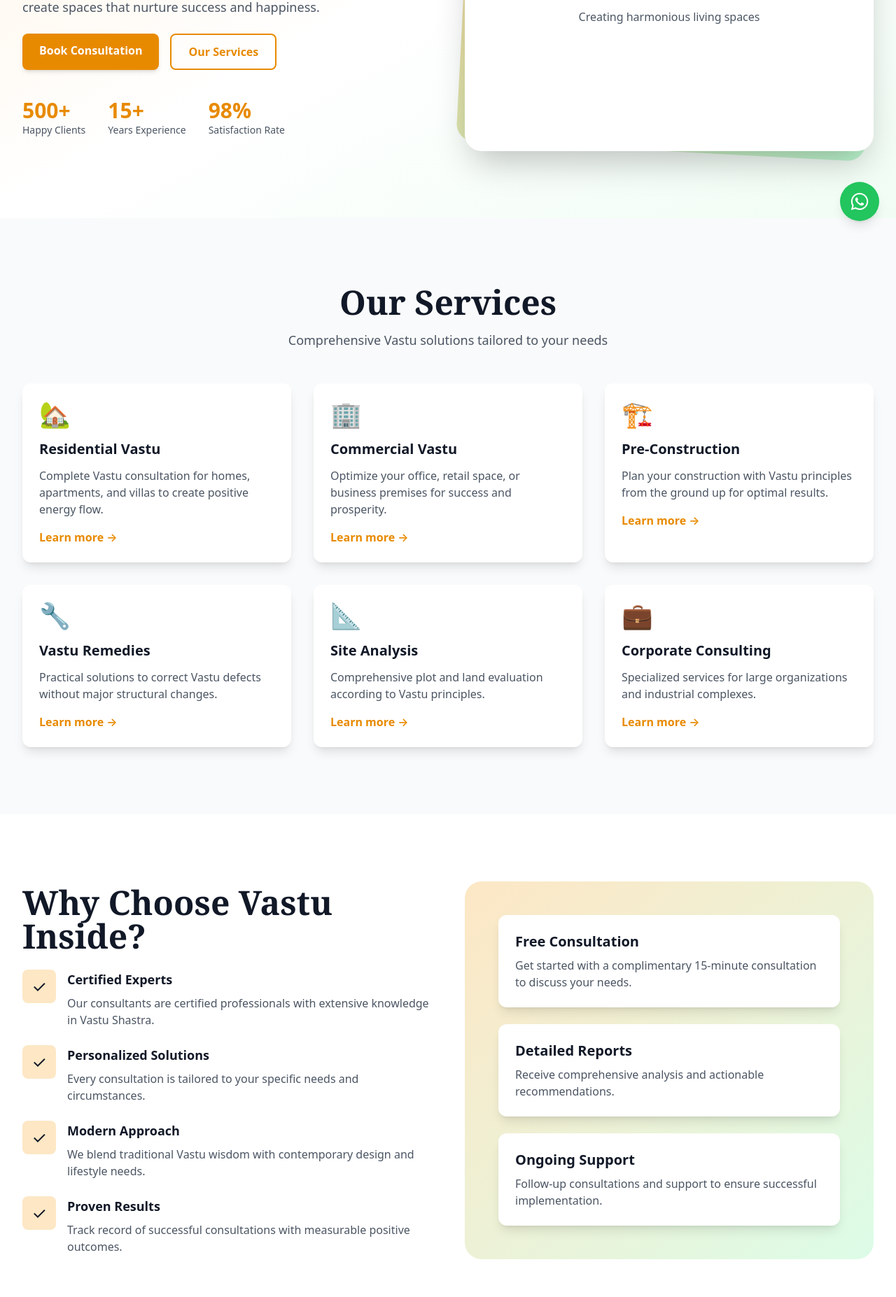
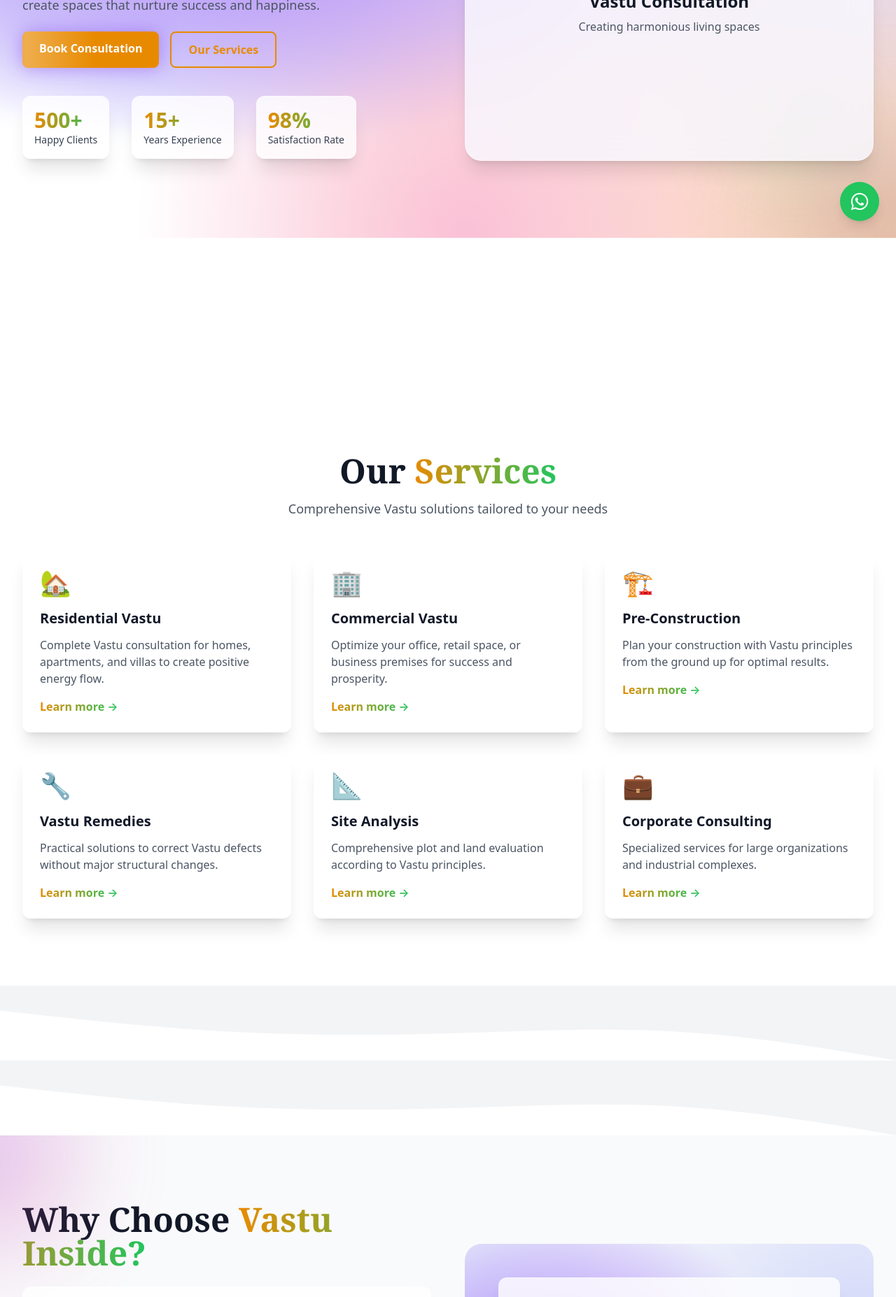
Before and after one commit to ajaysingh721/vastu-inside, a Next.js app: page / in a window 1280 px wide. Shown: the part 460-2314 px from the top of the page at 70% size. Built offline with nearby package versions, Linux system fonts and the light colour scheme.

Commit message:
Add WaveDivider component and enhance homepage with animations and glassmorphism effects

```diff
--- a/app/globals.css
+++ b/app/globals.css
@@ -59,4 +59,193 @@
   .text-balance {
     text-wrap: balance;
   }
+
+  /* Glassmorphism Effects */
+  .glass {
+    @apply bg-white/80 backdrop-blur-lg border border-white/20 shadow-xl;
+  }
+
+  .glass-dark {
+    @apply bg-gray-900/80 backdrop-blur-lg border border-white/10 shadow-xl;
+  }
+
+  .glass-primary {
+    @apply bg-primary-500/10 backdrop-blur-lg border border-primary-500/20 shadow-xl;
+  }
+
+  /* Advanced Gradients */
+  .gradient-primary {
+    background: linear-gradient(135deg, #8b5cf6 0%, #6366f1 100%);
+  }
+
+  .gradient-secondary {
+    background: linear-gradient(135deg, #ec4899 0%, #f59e0b 100%);
+  }
+
+  .gradient-mesh {
+    background:
+      radial-gradient(at 27% 37%, hsla(265, 89%, 78%, 1) 0px, transparent 50%),
+      radial-gradient(at 97% 21%, hsla(231, 77%, 90%, 1) 0px, transparent 50%),
+      radial-gradient(at 52% 99%, hsla(338, 87%, 87%, 1) 0px, transparent 50%),
+      radial-gradient(at 10% 29%, hsla(242, 86%, 85%, 1) 0px, transparent 50%),
+      radial-gradient(at 97% 96%, hsla(27, 87%, 84%, 1) 0px, transparent 50%),
+      radial-gradient(at 33% 50%, hsla(222, 85%, 88%, 1) 0px, transparent 50%),
+      radial-gradient(at 79% 53%, hsla(343, 79%, 88%, 1) 0px, transparent 50%);
+  }
+
+  /* Floating Animations */
+  .float {
+    animation: float 6s ease-in-out infinite;
+  }
+
+  .float-slow {
+    animation: float 8s ease-in-out infinite;
+  }
+
+  .float-delayed {
+    animation: float 6s ease-in-out 2s infinite;
+  }
+
+  @keyframes float {
+    0%, 100% {
+      transform: translateY(0px);
+    }
+    50% {
+      transform: translateY(-20px);
+    }
+  }
+
+  /* Pulse Glow Animation */
+  .pulse-glow {
+    animation: pulse-glow 3s ease-in-out infinite;
+  }
+
+  @keyframes pulse-glow {
+    0%, 100% {
+      box-shadow: 0 0 20px rgba(139, 92, 246, 0.5);
+    }
+    50% {
+      box-shadow: 0 0 40px rgba(139, 92, 246, 0.8);
+    }
+  }
+
+  /* Gradient Text */
+  .text-gradient {
+    @apply bg-clip-text text-transparent bg-gradient-to-r from-primary-500 to-secondary-500;
+  }
+
+  /* Particle Background */
+  .particles {
+    position: relative;
+    overflow: hidden;
+  }
+
+  .particles::before,
+  .particles::after {
+    content: '';
+    position: absolute;
+    width: 300px;
+    height: 300px;
+    border-radius: 50%;
+    filter: blur(80px);
+    opacity: 0.3;
+    animation: particle-float 10s ease-in-out infinite;
+  }
+
+  .particles::before {
+    background: linear-gradient(135deg, #8b5cf6, #ec4899);
+    top: -150px;
+    left: -150px;
+    animation-delay: 0s;
+  }
+
+  .particles::after {
+    background: linear-gradient(135deg, #6366f1, #f59e0b);
+    bottom: -150px;
+    right: -150px;
+    animation-delay: 5s;
+  }
+
+  @keyframes particle-float {
+    0%, 100% {
+      transform: translate(0, 0) scale(1);
+    }
+    33% {
+      transform: translate(30px, -30px) scale(1.1);
+    }
+    66% {
+      transform: translate(-30px, 30px) scale(0.9);
+    }
+  }
+
+  /* Shimmer Effect */
+  .shimmer {
+    position: relative;
+    overflow: hidden;
+  }
+
+  .shimmer::after {
+    content: '';
+    position: absolute;
+    top: 0;
+    left: -100%;
+    width: 100%;
+    height: 100%;
+    background: linear-gradient(90deg, transparent, rgba(255, 255, 255, 0.3), transparent);
+    animation: shimmer 3s infinite;
+  }
+
+  @keyframes shimmer {
+    0% {
+      left: -100%;
+    }
+    100% {
+      left: 100%;
+    }
+  }
+
+  /* Wave Animation */
+  .wave {
+    animation: wave 20s linear infinite;
+  }
+
+  @keyframes wave {
+    0% {
+      transform: translateX(0);
+    }
+    100% {
+      transform: translateX(-50%);
+    }
+  }
+
+  /* Hover Lift Effect */
+  .hover-lift {
+    transition: transform 0.3s ease, box-shadow 0.3s ease;
+  }
+
+  .hover-lift:hover {
+    transform: translateY(-10px);
+    box-shadow: 0 20px 40px rgba(0, 0, 0, 0.15);
+  }
+
+  /* Backdrop Blur Variations */
+  .backdrop-blur-xs {
+    backdrop-filter: blur(2px);
+  }
+
+  .backdrop-blur-sm {
+    backdrop-filter: blur(4px);
+  }
+
+  .backdrop-blur-base {
+    backdrop-filter: blur(8px);
+  }
+
+  .backdrop-blur-lg {
+    backdrop-filter: blur(16px);
+  }
+
+  .backdrop-blur-xl {
+    backdrop-filter: blur(24px);
+  }
 }
--- a/app/page.tsx
+++ b/app/page.tsx
@@ -1,49 +1,55 @@
 import Image from "next/image";
 import Link from "next/link";
+import WaveDivider from "@/components/WaveDivider";
 
 export default function Home() {
   return (
-    <div className="bg-white">
+    <div className="bg-white overflow-hidden">
       {/* Hero Section */}
-      <section className="relative bg-gradient-to-br from-primary-50 via-white to-secondary-50 section-padding">
-        <div className="container-custom">
+      <section className="relative particles gradient-mesh section-padding min-h-[90vh] flex items-center">
+        {/* Floating decorative elements */}
+        <div className="absolute top-20 left-10 w-20 h-20 bg-primary-400/20 rounded-full blur-2xl float"></div>
+        <div className="absolute bottom-20 right-20 w-32 h-32 bg-secondary-400/20 rounded-full blur-3xl float-delayed"></div>
+        <div className="absolute top-1/2 right-1/4 w-16 h-16 bg-purple-400/20 rounded-full blur-xl float-slow"></div>
+
+        <div className="container-custom relative z-10">
           <div className="grid lg:grid-cols-2 gap-12 items-center">
-            <div className="space-y-6">
-              <h1 className="heading-xl">
-                Transform Your Space with <span className="text-primary-500">Vastu Wisdom</span>
+            <div className="space-y-6 animate-fade-in">
+              <h1 className="heading-xl animate-slide-in">
+                Transform Your Space with <span className="text-gradient">Vastu Wisdom</span>
               </h1>
-              <p className="text-body">
+              <p className="text-body animate-slide-in-delay-1">
                 Experience harmony, prosperity, and well-being through expert Vastu consultation.
                 We blend ancient wisdom with modern living to create spaces that nurture success and happiness.
               </p>
-              <div className="flex flex-wrap gap-4">
-                <Link href="/contact" className="btn-primary">
+              <div className="flex flex-wrap gap-4 animate-slide-in-delay-2">
+                <Link href="/contact" className="btn-primary shimmer pulse-glow">
                   Book Consultation
                 </Link>
-                <Link href="/services" className="btn-outline">
+                <Link href="/services" className="btn-outline hover-lift">
                   Our Services
                 </Link>
               </div>
-              <div className="flex items-center gap-8 pt-4">
-                <div>
-                  <div className="text-3xl font-bold text-primary-500">500+</div>
-                  <div className="text-sm text-gray-600">Happy Clients</div>
+              <div className="flex items-center gap-8 pt-4 animate-slide-in-delay-3">
+                <div className="glass p-4 rounded-xl hover-lift">
+                  <div className="text-3xl font-bold text-gradient">500+</div>
+                  <div className="text-sm text-gray-700">Happy Clients</div>
                 </div>
-                <div>
-                  <div className="text-3xl font-bold text-primary-500">15+</div>
-                  <div className="text-sm text-gray-600">Years Experience</div>
+                <div className="glass p-4 rounded-xl hover-lift">
+                  <div className="text-3xl font-bold text-gradient">15+</div>
+                  <div className="text-sm text-gray-700">Years Experience</div>
                 </div>
-                <div>
-                  <div className="text-3xl font-bold text-primary-500">98%</div>
-                  <div className="text-sm text-gray-600">Satisfaction Rate</div>
+                <div className="glass p-4 rounded-xl hover-lift">
+                  <div className="text-3xl font-bold text-gradient">98%</div>
+                  <div className="text-sm text-gray-700">Satisfaction Rate</div>
                 </div>
               </div>
             </div>
-            <div className="relative h-[400px] lg:h-[500px]">
-              <div className="absolute inset-0 bg-gradient-to-br from-primary-200 to-secondary-200 rounded-3xl transform rotate-3"></div>
-              <div className="absolute inset-0 bg-white rounded-3xl shadow-2xl flex items-center justify-center">
+            <div className="relative h-[400px] lg:h-[500px] animate-fade-in-delay">
+              <div className="absolute inset-0 gradient-primary rounded-3xl transform rotate-3 float opacity-20"></div>
+              <div className="absolute inset-0 glass rounded-3xl shadow-2xl flex items-center justify-center hover-lift">
                 <div className="text-center p-8">
-                  <div className="text-6xl mb-4">🏠</div>
+                  <div className="text-6xl mb-4 float">🏠</div>
                   <h3 className="text-2xl font-bold text-gray-900 mb-2">Vastu Consultation</h3>
                   <p className="text-gray-600">Creating harmonious living spaces</p>
                 </div>
@@ -53,22 +59,26 @@
         </div>
       </section>
 
+      <WaveDivider color="white" />
+
+      <WaveDivider color="white" />
+
       {/* Services Overview Section */}
-      <section className="section-padding bg-gray-50">
+      <section className="section-padding bg-white relative">
         <div className="container-custom">
-          <div className="text-center mb-12">
-            <h2 className="heading-lg mb-4">Our Services</h2>
+          <div className="text-center mb-12 animate-fade-in">
+            <h2 className="heading-lg mb-4">Our <span className="text-gradient">Services</span></h2>
             <p className="text-body max-w-2xl mx-auto">
               Comprehensive Vastu solutions tailored to your needs
             </p>
           </div>
           <div className="grid md:grid-cols-2 lg:grid-cols-3 gap-8">
             {services.map((service, index) => (
-              <div key={index} className="card">
-                <div className="text-4xl mb-4">{service.icon}</div>
+              <div key={index} className="card glass hover-lift animate-slide-in" style={{ animationDelay: `${index * 0.1}s` }}>
+                <div className="text-4xl mb-4 float">{service.icon}</div>
                 <h3 className="text-xl font-bold mb-3">{service.title}</h3>
                 <p className="text-gray-600 mb-4">{service.description}</p>
-                <Link href="/services" className="text-primary-500 font-semibold hover:text-primary-600 inline-flex items-center">
+                <Link href="/services" className="text-gradient font-semibold inline-flex items-center hover:translate-x-1 transition-transform">
                   Learn more →
                 </Link>
               </div>
@@ -77,16 +87,20 @@
         </div>
       </section>
 
+      <WaveDivider color="gray" flip />
+
+      <WaveDivider color="gray" flip />
+
       {/* Why Choose Us Section */}
-      <section className="section-padding">
+      <section className="section-padding bg-gray-50 relative particles">
         <div className="container-custom">
           <div className="grid lg:grid-cols-2 gap-12 items-center">
-            <div>
-              <h2 className="heading-lg mb-6">Why Choose Vastu Inside?</h2>
+            <div className="animate-fade-in">
+              <h2 className="heading-lg mb-6">Why Choose <span className="text-gradient">Vastu Inside?</span></h2>
               <div className="space-y-6">
                 {benefits.map((benefit, index) => (
-                  <div key={index} className="flex gap-4">
-                    <div className="flex-shrink-0 w-12 h-12 bg-primary-100 rounded-lg flex items-center justify-center text-2xl">
+                  <div key={index} className="flex gap-4 glass p-4 rounded-xl hover-lift" style={{ animationDelay: `${index * 0.1}s` }}>
+                    <div className="flex-shrink-0 w-12 h-12 gradient-primary rounded-lg flex items-center justify-center text-2xl text-white shadow-lg">
                       {benefit.icon}
                     </div>
                     <div>
@@ -97,19 +111,19 @@
                 ))}
               </div>
             </div>
-            <div className="bg-gradient-to-br from-primary-100 to-secondary-100 rounded-3xl p-8 lg:p-12">
+            <div className="gradient-mesh rounded-3xl p-8 lg:p-12 animate-fade-in-delay">
               <div className="space-y-6">
-                <div className="bg-white rounded-xl p-6 shadow-lg">
-                  <h3 className="font-bold text-xl mb-2">Free Consultation</h3>
-                  <p className="text-gray-600">Get started with a complimentary 15-minute consultation to discuss your needs.</p>
+                <div className="glass rounded-xl p-6 shadow-lg hover-lift">
+                  <h3 className="font-bold text-xl mb-2 text-gradient">Free Consultation</h3>
+                  <p className="text-gray-700">Get started with a complimentary 15-minute consultation to discuss your needs.</p>
                 </div>
-                <div className="bg-white rounded-xl p-6 shadow-lg">
-                  <h3 className="font-bold text-xl mb-2">Detailed Reports</h3>
-                  <p className="text-gray-600">Receive comprehensive analysis and actionable recommendations.</p>
+                <div className="glass rounded-xl p-6 shadow-lg hover-lift">
+                  <h3 className="font-bold text-xl mb-2 text-gradient">Detailed Reports</h3>
+                  <p className="text-gray-700">Receive comprehensive analysis and actionable recommendations.</p>
                 </div>
-                <div className="bg-white rounded-xl p-6 shadow-lg">
-                  <h3 className="font-bold text-xl mb-2">Ongoing Support</h3>
-                  <p className="text-gray-600">Follow-up consultations and support to ensure successful implementation.</p>
+                <div className="glass rounded-xl p-6 shadow-lg hover-lift">
+                  <h3 className="font-bold text-xl mb-2 text-gradient">Ongoing Support</h3>
+                  <p className="text-gray-700">Follow-up consultations and support to ensure successful implementation.</p>
                 </div>
               </div>
             </div>
@@ -117,25 +131,29 @@
         </div>
       </section>
 
+      <WaveDivider color="white" />
+
+      <WaveDivider color="white" />
+
       {/* Testimonials Section */}
-      <section className="section-padding bg-gray-50">
+      <section className="section-padding bg-white">
         <div className="container-custom">
-          <div className="text-center mb-12">
-            <h2 className="heading-lg mb-4">What Our Clients Say</h2>
+          <div className="text-center mb-12 animate-fade-in">
+            <h2 className="heading-lg mb-4">What Our <span className="text-gradient">Clients Say</span></h2>
             <p className="text-body max-w-2xl mx-auto">
               Real experiences from people who transformed their spaces
             </p>
           </div>
           <div className="grid md:grid-cols-3 gap-8">
             {testimonials.map((testimonial, index) => (
-              <div key={index} className="card">
+              <div key={index} className="card glass hover-lift animate-slide-in" style={{ animationDelay: `${index * 0.1}s` }}>
                 <div className="flex items-center mb-4">
                   <Image
                     src={testimonial.image}
                     alt={testimonial.name}
                     width={48}
                     height={48}
-                    className="w-12 h-12 rounded-full mr-4 object-cover"
+                    className="w-12 h-12 rounded-full mr-4 object-cover ring-2 ring-primary-200"
                   />
                   <div>
                     <div className="font-semibold">{testimonial.name}</div>
@@ -154,14 +172,21 @@
         </div>
       </section>
 
+      <WaveDivider color="primary" flip />
+
+      <WaveDivider color="primary" flip />
+
       {/* CTA Section */}
-      <section className="section-padding bg-gradient-to-r from-primary-500 to-secondary-500 text-white">
-        <div className="container-custom text-center">
-          <h2 className="heading-lg mb-4 text-white">Ready to Transform Your Space?</h2>
-          <p className="text-xl mb-8 max-w-2xl mx-auto text-white/90">
+      <section className="section-padding gradient-primary text-white relative overflow-hidden particles">
+        <div className="absolute top-10 right-10 w-40 h-40 bg-white/10 rounded-full blur-3xl float"></div>
+        <div className="absolute bottom-10 left-10 w-32 h-32 bg-white/10 rounded-full blur-2xl float-delayed"></div>
+
+        <div className="container-custom text-center relative z-10">
+          <h2 className="heading-lg mb-4 text-white animate-fade-in">Ready to Transform Your Space?</h2>
+          <p className="text-xl mb-8 max-w-2xl mx-auto text-white/90 animate-fade-in-delay">
             Book your consultation today and start your journey towards a harmonious living environment.
           </p>
-          <Link href="/contact" className="inline-block bg-white text-primary-500 px-8 py-4 rounded-lg font-bold text-lg hover:bg-gray-100 transition-colors duration-300 shadow-lg">
+          <Link href="/contact" className="inline-block bg-white text-primary-500 px-8 py-4 rounded-lg font-bold text-lg hover:bg-gray-100 transition-all duration-300 shadow-lg hover:shadow-2xl hover:scale-105 animate-slide-in-delay-2 shimmer">
             Schedule Your Consultation
           </Link>
         </div>
--- /dev/null
+++ b/components/WaveDivider.tsx
@@ -0,0 +1,32 @@
+interface WaveDividerProps {
+  flip?: boolean;
+  color?: 'primary' | 'secondary' | 'white' | 'gray';
+}
+
+export default function WaveDivider({ flip = false, color = 'white' }: WaveDividerProps) {
+  const colors = {
+    primary: '#8b5cf6',
+    secondary: '#ec4899',
+    white: '#ffffff',
+    gray: '#f3f4f6',
+  };
+
+  const fillColor = colors[color];
+
+  return (
+    <div className={`w-full ${flip ? 'transform rotate-180' : ''}`}>
+      <svg
+        viewBox="0 0 1440 120"
+        fill="none"
+        xmlns="http://www.w3.org/2000/svg"
+        className="w-full h-auto"
+        preserveAspectRatio="none"
+      >
+        <path
+          d="M0 0L60 10C120 20 240 40 360 46.7C480 53 600 47 720 43.3C840 40 960 40 1080 46.7C1200 53 1320 67 1380 73.3L1440 80V120H1380C1320 120 1200 120 1080 120C960 120 840 120 720 120C600 120 480 120 360 120C240 120 120 120 60 120H0V0Z"
+          fill={fillColor}
+        />
+      </svg>
+    </div>
+  );
+}
```
